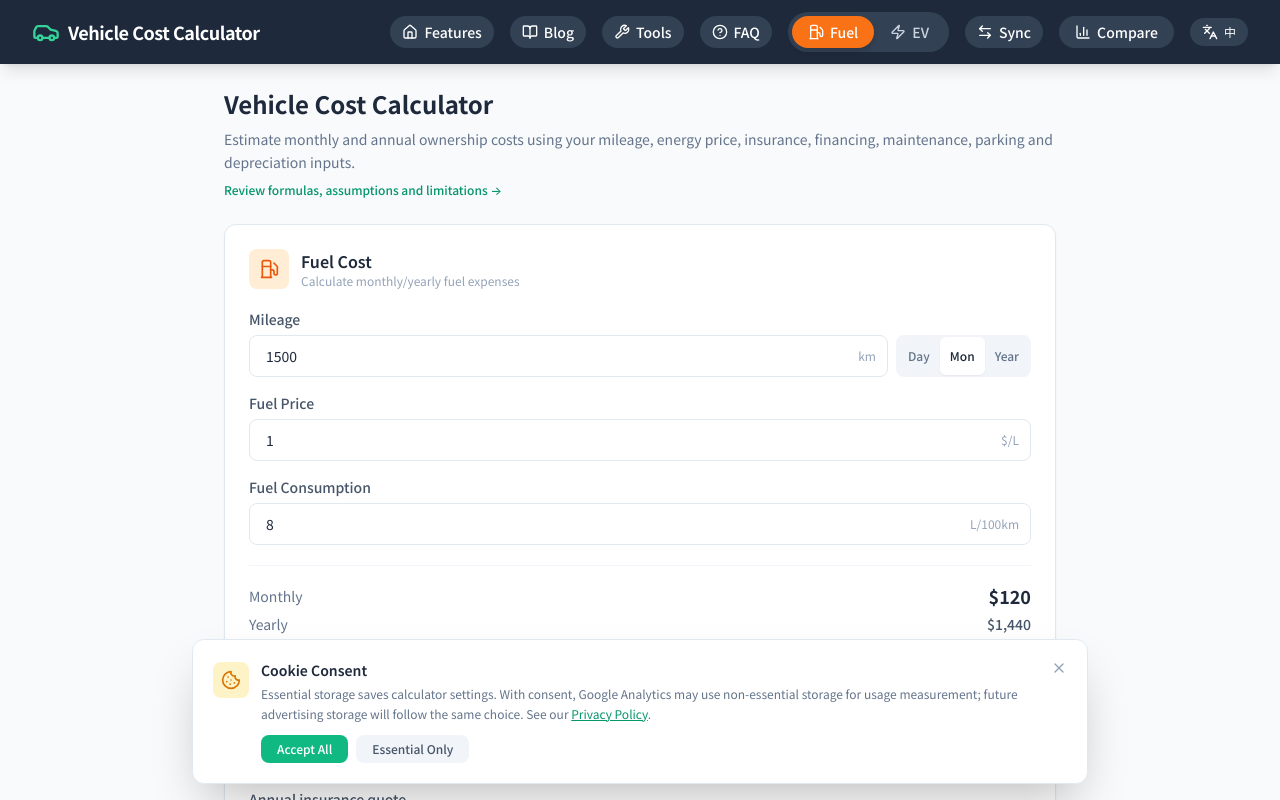
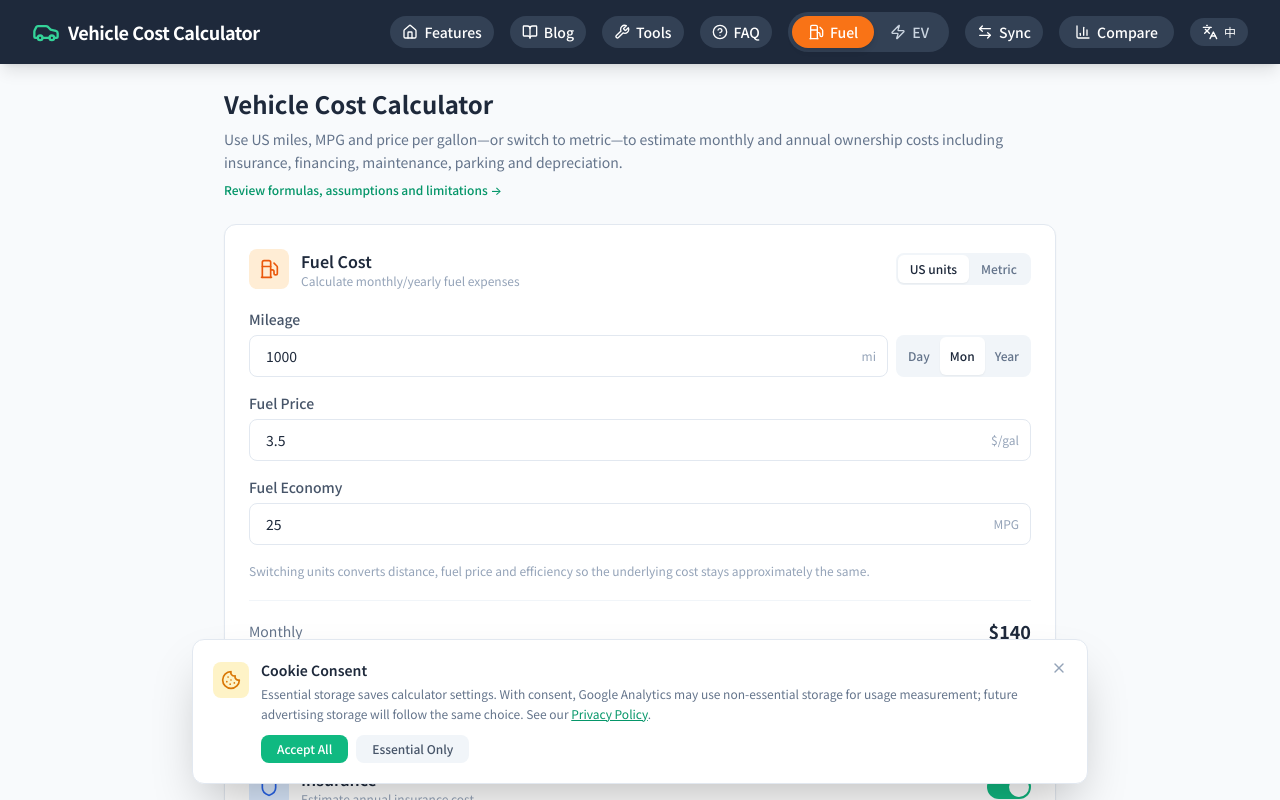
Before and after one commit to Zhangtianpu/Vehicle-Cost-Calculator, a React (Vite) app: page /calculator in a window 1280 px wide. Shown: the top 800 px of the page. Built offline with nearby package versions, Linux system fonts and the light colour scheme.

Commit message:
Add US units to primary cost calculator

```diff
--- a/src/components/calculator/FuelCalculator.tsx
+++ b/src/components/calculator/FuelCalculator.tsx
@@ -10,13 +10,28 @@ const MILEAGE_PERIODS: { key: MileagePeriod; labelZh: string; labelEn: string }[
 ];
 
 export default function FuelCalculator() {
-  const { vehicleType, fuelParams, setFuelParams, costSummary } = useVehicleStore();
+  const { vehicleType, unitSystem, setUnitSystem, fuelParams, setFuelParams, costSummary } = useVehicleStore();
   const { locale, t } = useLanguageStore();
   const isElectric = vehicleType === "electric";
+  const isUs = unitSystem === "us";
+  const distanceUnit = isUs ? "mi" : "km";
+  const priceUnit = isElectric ? "kWh" : isUs ? "gal" : "L";
+  const efficiencyUnit = isElectric ? `kWh/100${distanceUnit}` : isUs ? "MPG" : "L/100km";
+  const efficiencyLabel = isElectric
+    ? t.fuel.consumptionElectric
+    : isUs
+      ? locale === "zh" ? "燃油经济性" : "Fuel Economy"
+      : t.fuel.consumption;
+  const costPerDistance = fuelParams.efficiency > 0
+    ? isUs && !isElectric
+      ? fuelParams.fuelPrice / fuelParams.efficiency
+      : (fuelParams.efficiency / 100) * fuelParams.fuelPrice
+    : 0;
 
   return (
     <div className="bg-white rounded-xl shadow-sm border border-slate-200 p-6 transition-all duration-300">
-      <div className="flex items-center gap-3 mb-5">
+      <div className="mb-5 flex flex-wrap items-center justify-between gap-3">
+        <div className="flex items-center gap-3">
           <div
             className={`w-10 h-10 rounded-lg flex items-center justify-center ${
               isElectric ? "bg-emerald-100" : "bg-orange-100"
@@ -37,6 +52,25 @@ export default function FuelCalculator() {
             </p>
           </div>
         </div>
+        <div role="group" className="flex rounded-lg bg-slate-100 p-0.5" aria-label={locale === "zh" ? "单位制" : "Unit system"}>
+          <button
+            type="button"
+            onClick={() => setUnitSystem("us")}
+            aria-pressed={isUs}
+            className={`rounded-md px-3 py-1.5 text-xs font-medium transition-all ${isUs ? "bg-white text-slate-800 shadow-sm" : "text-slate-500 hover:text-slate-700"}`}
+          >
+            {locale === "zh" ? "美制" : "US units"}
+          </button>
+          <button
+            type="button"
+            onClick={() => setUnitSystem("metric")}
+            aria-pressed={!isUs}
+            className={`rounded-md px-3 py-1.5 text-xs font-medium transition-all ${!isUs ? "bg-white text-slate-800 shadow-sm" : "text-slate-500 hover:text-slate-700"}`}
+          >
+            {locale === "zh" ? "公制" : "Metric"}
+          </button>
+        </div>
+      </div>
 
       <div className="space-y-4">
         <div>
@@ -55,7 +89,7 @@ export default function FuelCalculator() {
                 min={0}
               />
               <span className="absolute right-3 top-1/2 -translate-y-1/2 text-xs text-slate-400">
-                km
+                {distanceUnit}
               </span>
             </div>
             <div className="flex bg-slate-100 rounded-lg p-0.5 shrink-0">
@@ -92,31 +126,36 @@ export default function FuelCalculator() {
               step={0.1}
             />
             <span className="absolute right-3 top-1/2 -translate-y-1/2 text-xs text-slate-400">
-              {locale === "zh" ? "元" : "$"}/{isElectric ? "kWh" : "L"}
+              {locale === "zh" ? "元" : "$"}/{priceUnit}
             </span>
           </div>
         </div>
 
         <div>
           <label className="block text-sm font-medium text-slate-600 mb-1.5">
-            {isElectric ? t.fuel.consumptionElectric : t.fuel.consumption}
+            {efficiencyLabel}
           </label>
           <div className="relative">
             <input
               type="number"
-              value={fuelParams.consumptionPer100km}
+              value={fuelParams.efficiency}
               onChange={(e) =>
-                setFuelParams({ consumptionPer100km: Number(e.target.value) || 0 })
+                setFuelParams({ efficiency: Number(e.target.value) || 0 })
               }
               className="w-full px-4 py-2.5 rounded-lg border border-slate-200 focus:border-emerald-400 focus:ring-2 focus:ring-emerald-100 outline-none transition-all text-sm"
               min={0}
               step={0.1}
             />
             <span className="absolute right-3 top-1/2 -translate-y-1/2 text-xs text-slate-400">
-              {isElectric ? "kWh" : "L"}/100km
+              {efficiencyUnit}
             </span>
           </div>
         </div>
+        <p className="text-xs leading-relaxed text-slate-400">
+          {locale === "zh"
+            ? "切换单位制时，里程、油价和能耗会自动换算，保持计算成本基本不变。"
+            : "Switching units converts distance, fuel price and efficiency so the underlying cost stays approximately the same."}
+        </p>
       </div>
 
       <div className="mt-5 pt-4 border-t border-slate-100">
@@ -132,6 +171,14 @@ export default function FuelCalculator() {
             {t.currency}{costSummary.fuel.yearlyCost.toLocaleString()}
           </span>
         </div>
+        <div className="flex justify-between items-center mt-1">
+          <span className="text-sm text-slate-500">
+            {locale === "zh" ? `每${distanceUnit}能源成本` : `Energy cost per ${isUs ? "mile" : "km"}`}
+          </span>
+          <span className="text-sm font-medium text-slate-600">
+            {t.currency}{costPerDistance.toLocaleString(undefined, { minimumFractionDigits: 2, maximumFractionDigits: 4 })}/{distanceUnit}
+          </span>
+        </div>
       </div>
     </div>
   );
--- a/src/components/layout/SeoManager.tsx
+++ b/src/components/layout/SeoManager.tsx
@@ -8,7 +8,7 @@ type SeoEntry = { title: string; description: string; type?: "article" | "websit
 
 const zhPages: Record<string, SeoEntry> = {
   "/": { title: "用车成本计算器｜油车与电车真实成本对比", description: "免费用车成本计算器，按油费或电费、保险、车贷、保养、停车与折旧，比较油车和电车的年度及多年总成本。" },
-  "/calculator": { title: "用车成本计算器｜计算每月与年度养车费用", description: "输入里程、油价或电价、车价、保险、车贷与停车等参数，快速计算真实用车成本。" },
+  "/calculator": { title: "用车成本计算器｜美制 MPG 与公制单位", description: "支持英里、MPG、每加仑油价与公制单位，结合保险、车贷、保养、停车和折旧计算月度与年度用车成本。" },
   "/compare": { title: "油车与电车成本对比｜1至10年总费用", description: "对比油车和电车的能源、保险、保养、折旧与多年累计成本，辅助购车决策。" },
   "/blog": { title: "用车成本知识｜油车、电车与养车省钱指南", description: "阅读油电成本对比、车险选择、养车隐形支出与实用省钱指南。" },
   "/faq": { title: "常见问题｜用车成本计算方法说明", description: "了解油电成本、保险折扣、车辆折旧、多年预测及计算器使用方法。" },
@@ -29,7 +29,7 @@ const zhPages: Record<string, SeoEntry> = {
 
 const enPages: Record<string, SeoEntry> = {
   "/": { title: "Vehicle Cost Calculator | Fuel Car vs EV Cost", description: "Calculate fuel or charging, insurance, loan, maintenance, parking and depreciation costs, then compare multi-year ownership totals." },
-  "/calculator": { title: "Vehicle Cost Calculator | Monthly & Annual Costs", description: "Estimate real vehicle ownership costs using your mileage, energy price, insurance, financing, parking and maintenance inputs." },
+  "/calculator": { title: "Vehicle Cost Calculator | MPG, EV & Ownership Cost", description: "Use miles, MPG and price per gallon or metric units to estimate fuel or EV energy, insurance, financing, maintenance, parking and depreciation." },
   "/compare": { title: "Fuel Car vs EV Cost Comparison | 1–10 Years", description: "Compare energy, insurance, maintenance, depreciation and total ownership cost for fuel cars and EVs over 1 to 10 years." },
   "/blog": { title: "Vehicle Ownership Cost Guides | Fuel Cars & EVs", description: "Practical guides to fuel and EV costs, insurance choices, hidden ownership expenses and saving strategies." },
   "/faq": { title: "Vehicle Cost Calculator FAQ", description: "Answers about energy cost, insurance, depreciation, multi-year forecasts and how the calculator works." },
--- a/src/pages/CalculatorPage.tsx
+++ b/src/pages/CalculatorPage.tsx
@@ -22,8 +22,8 @@ export default function CalculatorPage() {
         </h1>
         <p className="mt-2 text-sm text-slate-500 leading-relaxed">
           {locale === "zh"
-            ? "按您的实际里程、能源价格、保险、车贷、保养、停车和折旧参数，估算月度与年度养车成本。"
-            : "Estimate monthly and annual ownership costs using your mileage, energy price, insurance, financing, maintenance, parking and depreciation inputs."}
+            ? "支持美制与公制单位，按您的实际里程、能源价格、保险、车贷、保养、停车和折旧参数估算月度与年度养车成本。"
+            : "Use US miles, MPG and price per gallon—or switch to metric—to estimate monthly and annual ownership costs including insurance, financing, maintenance, parking and depreciation."}
         </p>
         <Link to="/methodology" className="mt-2 inline-flex text-xs font-medium text-emerald-600 hover:text-emerald-700">
           {locale === "zh" ? "查看公式、假设与限制 →" : "Review formulas, assumptions and limitations →"}
--- a/src/store/useVehicleStore.ts
+++ b/src/store/useVehicleStore.ts
@@ -1,6 +1,7 @@
 import { create } from "zustand";
 import type {
   VehicleType,
+  UnitSystem,
   FuelParams,
   InsuranceParams,
   LoanParams,
@@ -27,7 +28,7 @@ import {
   EV_ANNUAL_RATE,
   FUEL_ANNUAL_RATE,
 } from "@/utils/constants";
-import { calculateFuelCost } from "@/utils/fuelCalc";
+import { calculateFuelCost, convertFuelParamsUnit } from "@/utils/fuelCalc";
 import { calculateInsuranceCost } from "@/utils/insuranceCalc";
 import { calculateLoanCost } from "@/utils/loanCalc";
 
@@ -45,7 +46,7 @@ function computeSummary(
   parkingParams: ParkingParams,
   moduleToggle: ModuleToggle
 ): { costSummary: CostSummary; loanResult: LoanResult } {
-  const fuel = calculateFuelCost(fuelParams);
+  const fuel = calculateFuelCost(fuelParams, vehicleType);
   const calculatedInsurance = calculateInsuranceCost(insuranceParams, vehicleType);
   const insurance: CalculationResult = moduleToggle.insurance
     ? insuranceParams.customYearlyCost !== null && insuranceParams.customYearlyCost > 0
@@ -92,9 +93,9 @@ function computeSummary(
   };
 }
 
-function createDefaultSnapshot(type: VehicleType): VehicleSnapshot {
+function createDefaultSnapshot(type: VehicleType, unitSystem: UnitSystem): VehicleSnapshot {
   return {
-    fuelParams: { ...DEFAULT_FUEL_PARAMS[type] },
+    fuelParams: { ...DEFAULT_FUEL_PARAMS[unitSystem][type] },
     insuranceParams: { ...DEFAULT_INSURANCE_PARAMS, additionalEV: type === "electric" },
     loanParams: { ...DEFAULT_LOAN_PARAMS, annualRate: type === "electric" ? EV_ANNUAL_RATE : FUEL_ANNUAL_RATE },
     maintenanceParams: { ...DEFAULT_MAINTENANCE_PARAMS[type] },
@@ -103,6 +104,7 @@ function createDefaultSnapshot(type: VehicleType): VehicleSnapshot {
 }
 
 const initialVehicleType: VehicleType = "fuel";
+const initialUnitSystem: UnitSystem = "us";
 const initialModuleToggle: ModuleToggle = {
   insurance: true,
   loan: true,
@@ -112,10 +114,10 @@ const initialModuleToggle: ModuleToggle = {
   violationToll: true,
   parking: true,
 };
-const initialSnapshot = createDefaultSnapshot(initialVehicleType);
+const initialSnapshot = createDefaultSnapshot(initialVehicleType, initialUnitSystem);
 const initialSnapshots: Record<VehicleType, VehicleSnapshot> = {
-  fuel: createDefaultSnapshot("fuel"),
-  electric: createDefaultSnapshot("electric"),
+  fuel: createDefaultSnapshot("fuel", initialUnitSystem),
+  electric: createDefaultSnapshot("electric", initialUnitSystem),
 };
 const initialCarWashParams = { ...DEFAULT_CAR_WASH_PARAMS };
 const initialViolationTollParams = { ...DEFAULT_VIOLATION_TOLL_PARAMS };
@@ -135,6 +137,7 @@ const initialComputed = computeSummary(
 
 interface VehicleState {
   vehicleType: VehicleType;
+  unitSystem: UnitSystem;
   fuelParams: FuelParams;
   insuranceParams: InsuranceParams;
   loanParams: LoanParams;
@@ -149,6 +152,7 @@ interface VehicleState {
   vehicleSnapshots: Record<VehicleType, VehicleSnapshot>;
   ownershipYears: number;
   setVehicleType: (type: VehicleType) => void;
+  setUnitSystem: (unitSystem: UnitSystem) => void;
   setFuelParams: (params: Partial<FuelParams>) => void;
   setInsuranceParams: (params: Partial<InsuranceParams>) => void;
   setLoanParams: (params: Partial<LoanParams>) => void;
@@ -193,6 +197,7 @@ function saveCurrentSnapshot(state: VehicleState): Record<VehicleType, VehicleSn
 
 export const useVehicleStore = create<VehicleState>((set) => ({
   vehicleType: initialVehicleType,
+  unitSystem: initialUnitSystem,
   fuelParams: initialSnapshot.fuelParams,
   insuranceParams: initialSnapshot.insuranceParams,
   loanParams: initialSnapshot.loanParams,
@@ -221,6 +226,30 @@ export const useVehicleStore = create<VehicleState>((set) => ({
         maintenanceParams: targetSnapshot.maintenanceParams,
         depreciationParams: targetSnapshot.depreciationParams,
         vehicleSnapshots: updatedSnapshots,
+      };
+      return { ...newState, ...recompute(newState as VehicleState) };
+    }),
+
+  setUnitSystem: (unitSystem) =>
+    set((state) => {
+      if (state.unitSystem === unitSystem) return state;
+      const savedSnapshots = saveCurrentSnapshot(state);
+      const convertedSnapshots: Record<VehicleType, VehicleSnapshot> = {
+        fuel: {
+          ...savedSnapshots.fuel,
+          fuelParams: convertFuelParamsUnit(savedSnapshots.fuel.fuelParams, "fuel", unitSystem),
+        },
+        electric: {
+          ...savedSnapshots.electric,
+          fuelParams: convertFuelParamsUnit(savedSnapshots.electric.fuelParams, "electric", unitSystem),
+        },
+      };
+      const currentSnapshot = convertedSnapshots[state.vehicleType];
+      const newState = {
+        ...state,
+        unitSystem,
+        fuelParams: currentSnapshot.fuelParams,
+        vehicleSnapshots: convertedSnapshots,
       };
       return { ...newState, ...recompute(newState as VehicleState) };
     }),
@@ -299,8 +328,8 @@ export const useVehicleStore = create<VehicleState>((set) => ({
       const syncedSnapshot: VehicleSnapshot = {
         fuelParams: {
           ...state.fuelParams,
-          fuelPrice: DEFAULT_FUEL_PARAMS[otherType].fuelPrice,
-          consumptionPer100km: DEFAULT_FUEL_PARAMS[otherType].consumptionPer100km,
+          fuelPrice: DEFAULT_FUEL_PARAMS[state.unitSystem][otherType].fuelPrice,
+          efficiency: DEFAULT_FUEL_PARAMS[state.unitSystem][otherType].efficiency,
         },
         insuranceParams: {
           ...state.insuranceParams,
--- a/src/types/index.ts
+++ b/src/types/index.ts
@@ -1,11 +1,13 @@
 export type VehicleType = "fuel" | "electric";
 export type MileagePeriod = "daily" | "monthly" | "yearly";
+export type UnitSystem = "us" | "metric";
 
 export interface FuelParams {
+  unitSystem: UnitSystem;
   mileage: number;
   mileagePeriod: MileagePeriod;
   fuelPrice: number;
-  consumptionPer100km: number;
+  efficiency: number;
 }
 
 export interface InsuranceParams {
--- a/src/utils/constants.ts
+++ b/src/utils/constants.ts
@@ -1,17 +1,37 @@
-import type { VehicleType, FuelParams, InsuranceParams, LoanParams, MaintenanceParams, CarWashParams, DepreciationParams, ViolationTollParams, ParkingParams } from "@/types";
+import type { VehicleType, UnitSystem, FuelParams, InsuranceParams, LoanParams, MaintenanceParams, CarWashParams, DepreciationParams, ViolationTollParams, ParkingParams } from "@/types";
 
-export const DEFAULT_FUEL_PARAMS: Record<VehicleType, FuelParams> = {
+export const DEFAULT_FUEL_PARAMS: Record<UnitSystem, Record<VehicleType, FuelParams>> = {
+  us: {
     fuel: {
+      unitSystem: "us",
+      mileage: 1000,
+      mileagePeriod: "monthly",
+      fuelPrice: 3.5,
+      efficiency: 25,
+    },
+    electric: {
+      unitSystem: "us",
+      mileage: 1000,
+      mileagePeriod: "monthly",
+      fuelPrice: 0.18,
+      efficiency: 30,
+    },
+  },
+  metric: {
+    fuel: {
+      unitSystem: "metric",
       mileage: 1500,
       mileagePeriod: "monthly",
       fuelPrice: 1,
-    consumptionPer100km: 8,
+      efficiency: 8,
     },
     electric: {
+      unitSystem: "metric",
       mileage: 1500,
       mileagePeriod: "monthly",
       fuelPrice: 0.18,
-    consumptionPer100km: 15,
+      efficiency: 15,
+    },
   },
 };
 
--- a/src/utils/fuelCalc.ts
+++ b/src/utils/fuelCalc.ts
@@ -1,4 +1,8 @@
-import type { FuelParams, MileagePeriod, CalculationResult } from "@/types";
+import type { FuelParams, MileagePeriod, CalculationResult, UnitSystem, VehicleType } from "@/types";
+
+const KM_PER_MILE = 1.609344;
+const LITERS_PER_US_GALLON = 3.785411784;
+const MPG_L_PER_100KM_FACTOR = 235.214583;
 
 function toMonthlyMileage(mileage: number, period: MileagePeriod): number {
   switch (period) {
@@ -11,13 +15,54 @@ function toMonthlyMileage(mileage: number, period: MileagePeriod): number {
   }
 }
 
-export function calculateFuelCost(params: FuelParams): CalculationResult {
-  const { mileage, mileagePeriod, fuelPrice, consumptionPer100km } = params;
+export function calculateFuelCost(params: FuelParams, vehicleType: VehicleType): CalculationResult {
+  const { mileage, mileagePeriod, fuelPrice, efficiency, unitSystem } = params;
   const monthlyMileage = toMonthlyMileage(mileage, mileagePeriod);
-  const monthlyCost = (monthlyMileage / 100) * consumptionPer100km * fuelPrice;
+  const monthlyCost = unitSystem === "us" && vehicleType === "fuel"
+    ? efficiency > 0 ? (monthlyMileage / efficiency) * fuelPrice : 0
+    : (monthlyMileage / 100) * efficiency * fuelPrice;
   const yearlyCost = monthlyCost * 12;
   return {
     monthlyCost: Math.round(monthlyCost * 100) / 100,
     yearlyCost: Math.round(yearlyCost * 100) / 100,
   };
 }
+
+function round(value: number, decimals: number): number {
+  const factor = 10 ** decimals;
+  return Math.round(value * factor) / factor;
+}
+
+export function convertFuelParamsUnit(
+  params: FuelParams,
+  vehicleType: VehicleType,
+  target: UnitSystem,
+): FuelParams {
+  if (params.unitSystem === target) return { ...params };
+
+  const toUs = target === "us";
+  const mileage = toUs ? params.mileage / KM_PER_MILE : params.mileage * KM_PER_MILE;
+
+  if (vehicleType === "electric") {
+    const efficiency = toUs ? params.efficiency * KM_PER_MILE : params.efficiency / KM_PER_MILE;
+    return {
+      ...params,
+      unitSystem: target,
+      mileage: round(mileage, 2),
+      efficiency: round(efficiency, 2),
+    };
+  }
+
+  const fuelPrice = toUs
+    ? params.fuelPrice * LITERS_PER_US_GALLON
+    : params.fuelPrice / LITERS_PER_US_GALLON;
+  const efficiency = params.efficiency > 0 ? MPG_L_PER_100KM_FACTOR / params.efficiency : 0;
+
+  return {
+    ...params,
+    unitSystem: target,
+    mileage: round(mileage, 2),
+    fuelPrice: round(fuelPrice, 4),
+    efficiency: round(efficiency, 2),
+  };
+}
--- a/src/utils/multiYearCalc.ts
+++ b/src/utils/multiYearCalc.ts
@@ -134,7 +134,7 @@ function calculateSingleVehicleYearlyCosts(
   let cumulative = 0;
   let remainingValue = params.depreciationParams.vehiclePrice;
 
-  const baseFuelCost = calculateFuelCost(params.fuelParams).yearlyCost;
+  const baseFuelCost = calculateFuelCost(params.fuelParams, vehicleType).yearlyCost;
   const baseMaintenanceCost = params.maintenanceParams.enabled ? params.maintenanceParams.yearlyCost : 0;
   const baseCarWashCost = carWashParams.enabled ? carWashParams.timesPerMonth * carWashParams.costPerTime * 12 : 0;
   const baseViolationTollCost = violationTollParams.enabled ? violationTollParams.monthlyCost * 12 : 0;
```
Also changed, not shown: src/pages/MethodologyPage.tsx (+4 -3 lines), 2 other files (tests, documents, lock files or other folders). Lines whose indentation alone changed are shown as unchanged.
